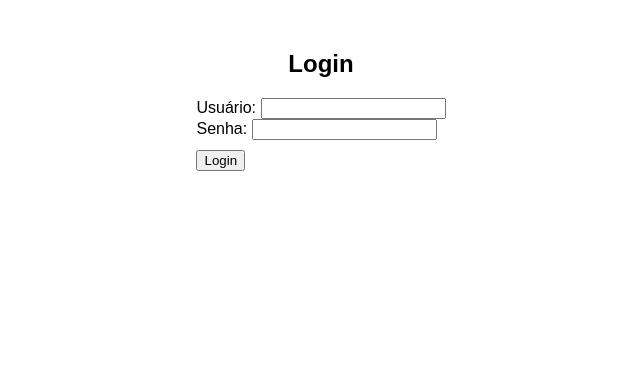
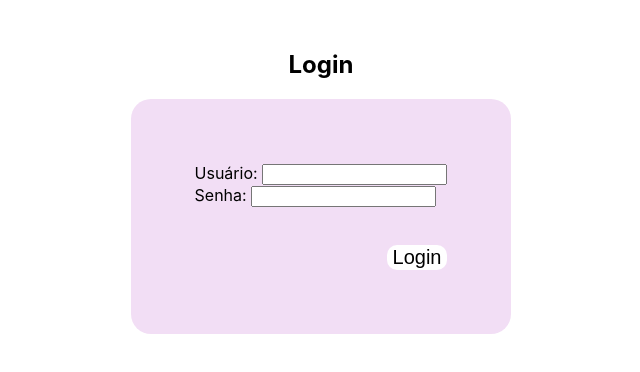
Before and after one commit to gutguto/dashboard, a plain HTML site: page index.html in a window 1280 px wide. Shown: the whole page, without its empty margins (319-959 px from the left). Drawn offline with Linux system fonts and the light colour scheme.

Commit message:
Update style.css

```diff
--- a/style.css
+++ b/style.css
@@ -1,16 +1,25 @@
 body {
-    font-family: Arial, sans-serif;
+    font-family: 'Inter', sans-serif;
     text-align: center;
     margin: 50px;
   }
 
   form {
+    border-radius: 20px;
+    padding: 5vw;
+    background-color: #f2def5;
     display: inline-block;
     text-align: left;
   }
 
   button {
-    margin-top: 10px;
+    margin-left: 15vw;
+    color: rgb(0, 0, 0);
+		background-color: #ffffff;
+		font-size: 20px;
+    margin-top: 3vw;
+		border: none;
+		border-radius: 10px;
   }
 
   h2 {
```
